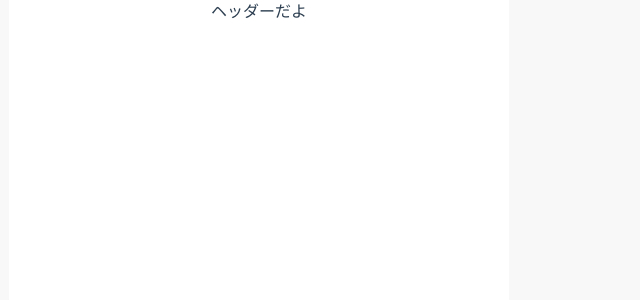
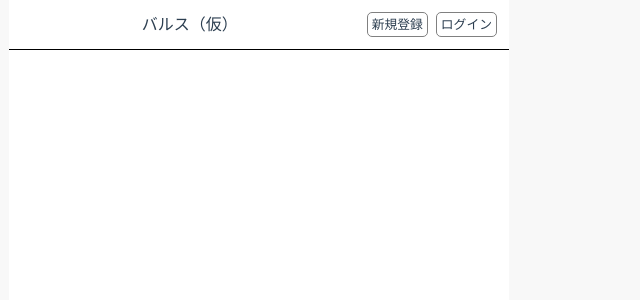
Before and after one commit to gyuta/social_creators_b, a Vue app: page /mypage in a window 1280 px wide. Shown: the top 300 px of the page, without its empty margins (381-1021 px from the left). Built offline with nearby package versions, Linux system fonts and the light colour scheme.

Commit message:
ヘッダーのガワを作成

```diff
--- a/public/index.html
+++ b/public/index.html
@@ -10,6 +10,7 @@
     <style>
       :root {
         --max-width: 500px;
+        --header-height: 50px;
       }
 
       body {
--- a/src/App.vue
+++ b/src/App.vue
@@ -14,7 +14,7 @@ export default {
 }
 </script>
 
-<style lang="scss">
+<style lang="scss" scoped>
 #app {
   font-family: Avenir, Helvetica, Arial, sans-serif;
   -webkit-font-smoothing: antialiased;
--- a/src/components/Header.vue
+++ b/src/components/Header.vue
@@ -1,12 +1,60 @@
 <template>
-  <div id="header">ヘッダーだよ</div>
+  <div id="header">
+    <div id="title">バルス（仮）</div>
+    <div class="right">
+      <div v-if="user" class="mypage">
+        <img src="https://encrypted-tbn0.gstatic.com/images?q=tbn%3AANd9GcT3SUoeX6jEyFqg80JJfDfkHFJIJZxE76crNg&usqp=CAU" alt="" class="icon">
+      </div>
+      <div v-else class="btns">
+        <div class="btn signup">新規登録</div>
+        <div class="btn signin">ログイン</div>
+      </div>
+    </div>
+  </div>
 </template>
 
 <script>
 export default {
-  name: 'Header'
+  name: 'Header',
+  data() {
+    return {
+      user: false
+    }
+  }
 };
 </script>
 
-<style>
+<style scoped>
+#header {
+  height: var(--header-height);
+  border-bottom: black solid 1px;
+  display: flex;
+  align-items: center;
+  padding: 4px 8px;
+}
+
+#title {
+  flex-grow: 1;
+}
+
+.icon {
+  width: 30px;
+  height: 30px;
+  border-radius: 30px;
+  border: black solid 1px;
+  cursor: pointer;
+}
+
+.btns {
+  display: flex;
+}
+
+.btn {
+  font-size: 0.8rem;
+  padding: 2px 4px;
+  border: 1px solid gray;
+  border-radius: 5px;
+  margin: 0 4px;
+  cursor: pointer;
+}
 </style>
```
